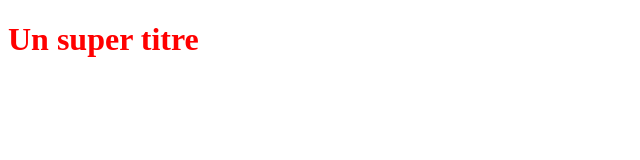
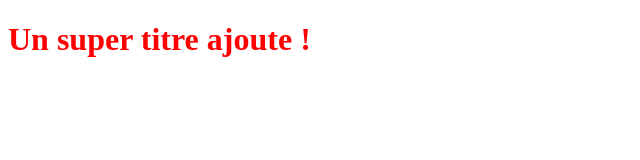
Before and after one commit to JAccess/Learn_Github, a plain HTML site: page index.html in a window 1280 px wide. Shown: the whole page, without its empty margins (0-640 px from the left). Drawn offline with Linux system fonts and the light colour scheme.

Commit message:
Modification du titre en h1

```diff
--- a/index.html
+++ b/index.html
@@ -5,6 +5,6 @@
    <link rel="stylesheet" type="text/css" href="styles.css">
 </head>
 <body>
-   <h1>Un super titre</h1>
+   <h1>Un super titre ajoute !</h1>
 </body>
 </html>
```
